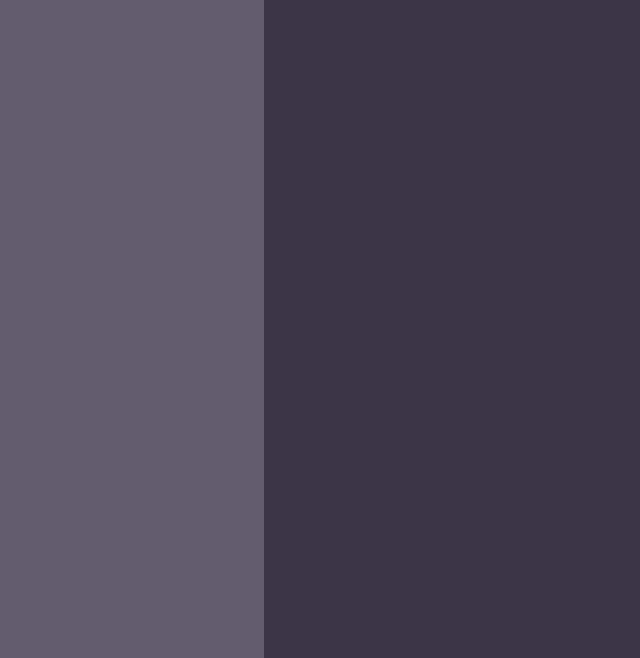
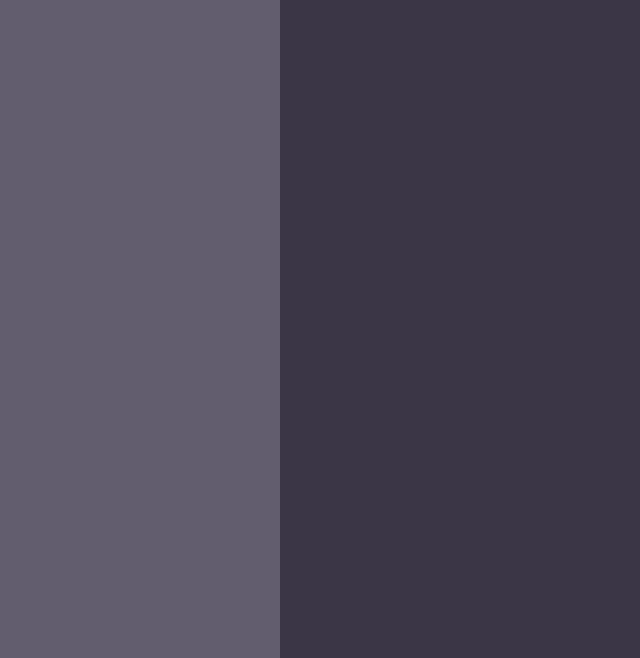
Before and after one commit to Anonymoustank/MFT-Client, an Electron app: page manageStorage.html in a window 800 px wide. Shown: the part 142-800 px from the top of the page, without its empty margins (0-640 px from the left). Drawn offline with Linux system fonts and the light colour scheme.

Commit message:
Added scroll bar

```diff
--- a/package.json
+++ b/package.json
@@ -5,7 +5,7 @@
   "keywords": [],
   "main": "./main.js",
   "version": "1.0.0",
-  "author": "Pranav",
+  "author": "Pranav Kadekodi",
   "scripts": {
     "start": "electron ."
   },
--- a/styles.css
+++ b/styles.css
@@ -11,13 +11,17 @@ body{
 }
 
 .storageSelector {
-  height: 100%;
-  width: 33%;
+  height: 100%; /* cap height to make scroll bar appear, or change overflow */
+  width: 35%;
   float: left;
   background: #625d6e;
   padding-left: 10px;
   display: flex;
   justify-content: center;
+  overflow: auto; //maybe change to overflow: scroll?
+  box-sizing: border-box;
+  padding: 0.5em;
+  overflow-x: hidden; /* remove horizontal scroll bar */
 }
 
 .centerBox{
@@ -81,8 +85,9 @@ h1{
 
 h2{
   color:white;
-  font-size: 40px;
+  font-size: 35px;
   letter-spacing: 1px;
+  text-align: center;
 }
 
 .categoryWrapper:hover h1{
@@ -222,4 +227,25 @@ h2{
 .categoryWrapper button:hover > span > span > span:after{
   width: 100%;
 }
+
+/* width */
+::-webkit-scrollbar {
+  width: 10px;
+}
+
+/* Track */
+::-webkit-scrollbar-track {
+  background: #f1f1f1;
+}
+
+/* Handle */
+::-webkit-scrollbar-thumb {
+  background: #888;
+}
+
+/* Handle on hover */
+::-webkit-scrollbar-thumb:hover {
+  background: #555;
+}
+
 /* Add styles here to customize the appearance of your app */
```
Also changed, not shown: index.html (+1 -0 lines), manageStorage.html (+1 -0 lines), sample.png (added).
